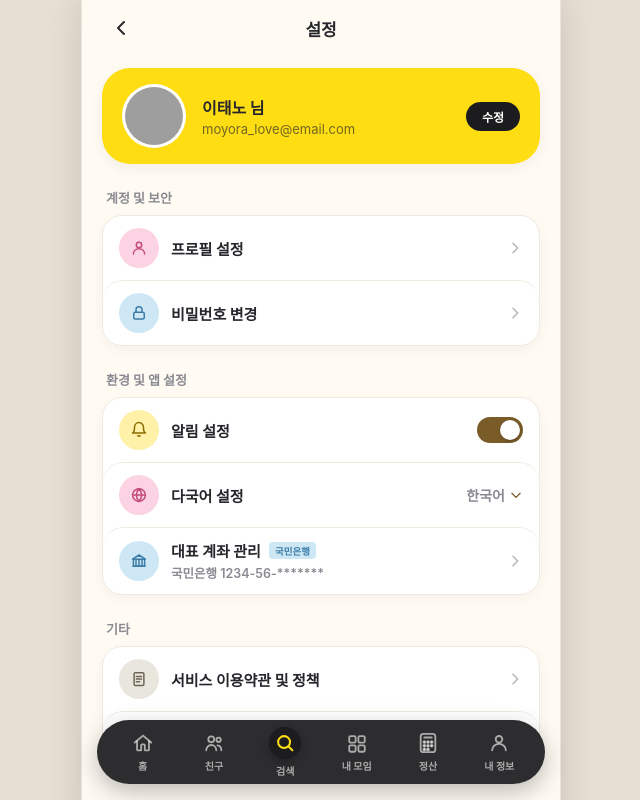
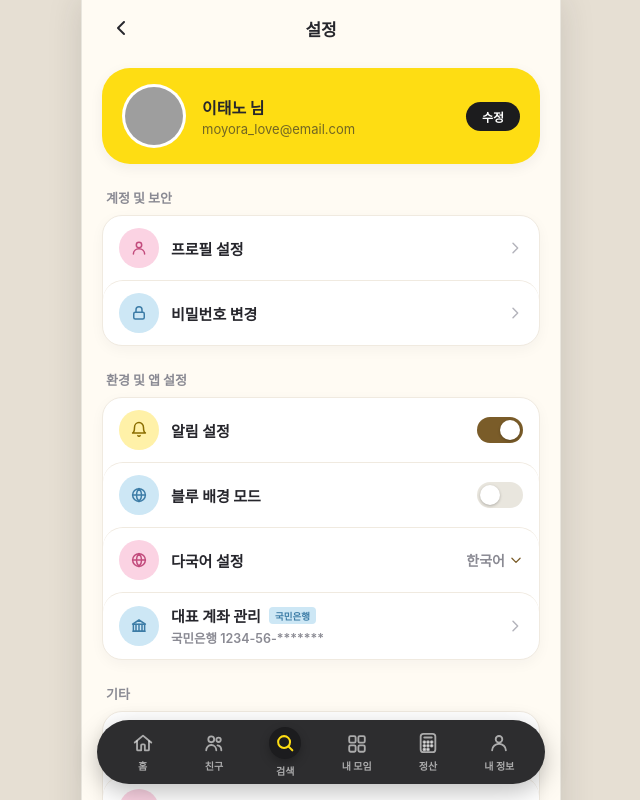
Before and after one commit to ltn3515-ui/moyora, a React (Vite) app: page /option in a window 1280 px wide. Shown: the top 800 px of the page, without its empty margins (319-959 px from the left). Built offline with nearby package versions, Linux system fonts and the light colour scheme; grey boxes are pictures that could not be loaded; a web font is replaced by a local one.

Commit message:
feat: 설정에서 켜고 끌 수 있는 블루 배경 테마(복원 기능 포함) 구현

```diff
--- a/src/components/Header.tsx
+++ b/src/components/Header.tsx
@@ -21,10 +21,11 @@ export const Header: React.FC<HeaderProps> = ({
   onBellClick
 }) => {
   const navigate = useNavigate();
-  const { unreadNotifCount } = useAppContext();
+  const { unreadNotifCount, appSettings } = useAppContext();
   const [isNotifOpen, setIsNotifOpen] = useState(false);
 
   const hasUnread = unreadNotifCount > 0;
+  const isBlueBg = appSettings.blueBackgroundEnabled;
 
   const handleBack = () => {
     if (onBackClick) {
@@ -46,12 +47,12 @@ export const Header: React.FC<HeaderProps> = ({
   if (!title) {
     return (
       <>
-        <LogoHeaderContainer>
+        <LogoHeaderContainer $blueBg={isBlueBg}>
           <LogoLink onClick={() => navigate('/home')}>
             <LogoImage src={imgLogoFull} alt="모여라" />
           </LogoLink>
           {showBell && (
-            <BellButton aria-label="알림" onClick={handleBell}>
+            <BellButton aria-label="알림" onClick={handleBell} style={isBlueBg ? { color: '#ffffff' } : {}}>
               🔔{hasUnread && <BellBadge />}
             </BellButton>
           )}
@@ -68,17 +69,17 @@ export const Header: React.FC<HeaderProps> = ({
   // 타이틀이 있는 경우 타이틀 헤더로 렌더링
   return (
     <>
-      <AppHeaderContainer>
+      <AppHeaderContainer $blueBg={isBlueBg}>
         {showBackButton ? (
-          <HeaderIconButton onClick={handleBack} aria-label="뒤로가기">
+          <HeaderIconButton onClick={handleBack} aria-label="뒤로가기" $blueBg={isBlueBg}>
             <i className="fa-solid fa-chevron-left"></i>
           </HeaderIconButton>
         ) : (
           <div />
         )}
-        <HeaderTitle>{title}</HeaderTitle>
+        <HeaderTitle $blueBg={isBlueBg}>{title}</HeaderTitle>
         {showBell ? (
-          <HeaderIconButton className="right" aria-label="알림" onClick={handleBell}>
+          <HeaderIconButton className="right" aria-label="알림" onClick={handleBell} $blueBg={isBlueBg}>
             🔔{hasUnread && <BellBadgeDot />}
           </HeaderIconButton>
         ) : (
@@ -95,15 +96,16 @@ export const Header: React.FC<HeaderProps> = ({
 };
 
 // Styled Components
-const LogoHeaderContainer = styled.header`
+const LogoHeaderContainer = styled.header<{ $blueBg?: boolean }>`
   position: relative;
   display: flex;
   align-items: center;
   justify-content: center;
   padding: 12px 20px;
   height: 68px;
-  background: ${({ theme }) => theme.colors.bg};
-  border-bottom: 1px solid rgba(226, 232, 240, 0.6);
+  background: ${({ theme, $blueBg }) => $blueBg ? '#1C5EE6' : theme.colors.bg};
+  border-bottom: 1px solid ${({ $blueBg }) => $blueBg ? 'rgba(255, 255, 255, 0.15)' : 'rgba(226, 232, 240, 0.6)'};
+  transition: all 0.3s ease;
 `;
 
 const LogoLink = styled.button`
@@ -138,6 +140,7 @@ const BellButton = styled.button`
   width: 40px;
   height: 40px;
   border-radius: ${({ theme }) => theme.radius.round};
+  background: transparent;
 `;
 
 const BellBadge = styled.span`
@@ -151,7 +154,7 @@ const BellBadge = styled.span`
   border: 1.5px solid ${({ theme }) => theme.colors.bg};
 `;
 
-const AppHeaderContainer = styled.header`
+const AppHeaderContainer = styled.header<{ $blueBg?: boolean }>`
   position: sticky;
   top: 0;
   z-index: 20;
@@ -160,31 +163,34 @@ const AppHeaderContainer = styled.header`
   align-items: center;
   height: ${({ theme }) => theme.layout.headerHeight};
   padding: 0 ${({ theme }) => theme.spacing.space4};
-  background: ${({ theme }) => theme.colors.bg};
+  background: ${({ theme, $blueBg }) => $blueBg ? '#1C5EE6' : theme.colors.bg};
+  transition: background 0.3s ease;
 `;
 
-const HeaderIconButton = styled.button`
+const HeaderIconButton = styled.button<{ $blueBg?: boolean }>`
   display: flex;
   align-items: center;
   justify-content: center;
   width: 40px;
   height: 40px;
   border-radius: ${({ theme }) => theme.radius.round};
-  color: ${({ theme }) => theme.colors.text};
+  color: ${({ theme, $blueBg }) => $blueBg ? '#ffffff' : theme.colors.text};
   font-size: 16px;
   position: relative;
+  background: transparent;
 
   &.right {
     justify-self: end;
   }
 `;
 
-const HeaderTitle = styled.h1`
+const HeaderTitle = styled.h1<{ $blueBg?: boolean }>`
   text-align: center;
   font-size: 17px;
   font-weight: 700;
   letter-spacing: -0.2px;
   margin: 0;
+  color: ${({ theme, $blueBg }) => $blueBg ? '#ffffff' : theme.colors.text};
 `;
 
 const BellBadgeDot = styled.span`
--- a/src/components/Layout.tsx
+++ b/src/components/Layout.tsx
@@ -18,7 +18,7 @@ interface LayoutProps {
 
 export const Layout: React.FC<LayoutProps> = ({ children }) => {
   const location = useLocation();
-  const { isSearchOpen, isCameraOpen, isMemoryOpen, joinGroupById } = useAppContext();
+  const { isSearchOpen, isCameraOpen, isMemoryOpen, joinGroupById, appSettings } = useAppContext();
   const { showToast } = useToast();
 
   useEffect(() => {
@@ -68,7 +68,7 @@ export const Layout: React.FC<LayoutProps> = ({ children }) => {
   const headerProps = getHeaderProps();
 
   return (
-    <AppShell>
+    <AppShell $blueBg={appSettings.blueBackgroundEnabled}>
       <CustomCursor />
       {!isHideHeaderFooter && headerProps && (
         <Header
@@ -95,18 +95,19 @@ export const Layout: React.FC<LayoutProps> = ({ children }) => {
 };
 
 // Styled Components
-const AppShell = styled.div`
+const AppShell = styled.div<{ $blueBg?: boolean }>`
   position: relative;
   max-width: ${({ theme }) => theme.layout.maxWidth};
   min-height: 100vh;
   margin: 0 auto;
-  background: ${({ theme }) => theme.colors.bg};
+  background: ${({ theme, $blueBg }) => $blueBg ? '#1C5EE6' : theme.colors.bg};
   overflow-x: hidden;
   box-shadow: 0 0 32px rgba(38, 38, 44, 0.15);
   border-left: 1px solid rgba(38, 38, 44, 0.1);
   border-right: 1px solid rgba(38, 38, 44, 0.1);
   display: flex;
   flex-direction: column;
+  transition: background 0.3s ease;
 `;
 
 const MainContent = styled.main`
--- a/src/context/AppContext.tsx
+++ b/src/context/AppContext.tsx
@@ -237,6 +237,7 @@ const optionMenuSections: OptionMenuSection[] = [
     label: '환경 및 앱 설정',
     items: [
       { key: 'notifications', label: '알림 설정', icon: 'bell', color: 'yellow', type: 'toggle' },
+      { key: 'blueBackground', label: '블루 배경 모드', icon: 'globe', color: 'blue', type: 'toggle' },
       { key: 'language', label: '다국어 설정', icon: 'globe', color: 'pink', type: 'select' },
       { key: 'account', label: '대표 계좌 관리', sublabel: '정산 수급 계좌 설정', icon: 'bank', color: 'blue', type: 'link' }
     ]
@@ -274,6 +275,7 @@ interface AppContextType {
   updateProfile: (updated: Partial<Profile>) => void;
   updatePayoutAccount: (bankName: string, accountNumber: string, holderName: string) => void;
   toggleNotifications: () => void;
+  toggleBlueBackground: () => void;
   changeLanguage: (lang: string) => void;
   toggleFavoriteGroup: (id: string) => void;
   toggleFavoriteMoment: (id: string) => void;
@@ -343,7 +345,8 @@ export const AppProvider: React.FC<{ children: React.ReactNode }> = ({ children
   const [appSettings, setAppSettings] = useState<AppSettings>({
     notificationsEnabled: true,
     language: '한국어',
-    appVersion: 'v2.4.0'
+    appVersion: 'v2.4.0',
+    blueBackgroundEnabled: false
   });
   const [payoutAccount, setPayoutAccount] = useState<PayoutAccount>({
     bankName: '국민은행',
@@ -469,6 +472,13 @@ export const AppProvider: React.FC<{ children: React.ReactNode }> = ({ children
     }));
   };
 
+  const toggleBlueBackground = () => {
+    setAppSettings((prev) => ({
+      ...prev,
+      blueBackgroundEnabled: !prev.blueBackgroundEnabled
+    }));
+  };
+
   const changeLanguage = (lang: string) => {
     setAppSettings((prev) => ({
       ...prev,
@@ -544,6 +554,7 @@ export const AppProvider: React.FC<{ children: React.ReactNode }> = ({ children
         updateProfile,
         updatePayoutAccount,
         toggleNotifications,
+        toggleBlueBackground,
         changeLanguage,
         toggleFavoriteGroup,
         toggleFavoriteMoment,
--- a/src/pages/Option.tsx
+++ b/src/pages/Option.tsx
@@ -66,7 +66,7 @@ const OPTION_ICONS = {
 };
 
 export const Option: React.FC = () => {
-  const { profile, appSettings, payoutAccount, optionMenuSections, toggleNotifications, changeLanguage } = useAppContext();
+  const { profile, appSettings, payoutAccount, optionMenuSections, toggleNotifications, changeLanguage, toggleBlueBackground } = useAppContext();
   const navigate = useNavigate();
   const { showToast } = useToast();
 
@@ -147,10 +147,18 @@ export const Option: React.FC = () => {
                   {/* 값 유형별 렌더링 */}
                   {item.type === 'toggle' && (
                     <ToggleSwitch
-                      className={appSettings.notificationsEnabled ? 'is-on' : ''}
-                      onClick={toggleNotifications}
+                      className={
+                        item.key === 'notifications'
+                          ? (appSettings.notificationsEnabled ? 'is-on' : '')
+                          : (appSettings.blueBackgroundEnabled ? 'is-on' : '')
+                      }
+                      onClick={item.key === 'notifications' ? toggleNotifications : toggleBlueBackground}
                       role="switch"
-                      aria-checked={appSettings.notificationsEnabled}
+                      aria-checked={
+                        item.key === 'notifications'
+                          ? appSettings.notificationsEnabled
+                          : !!appSettings.blueBackgroundEnabled
+                      }
                     />
                   )}
 
--- a/src/types/index.ts
+++ b/src/types/index.ts
@@ -100,6 +100,7 @@ export interface AppSettings {
   notificationsEnabled: boolean;
   language: string;
   appVersion: string;
+  blueBackgroundEnabled?: boolean;
 }
 
 export interface PayoutAccount {
```
